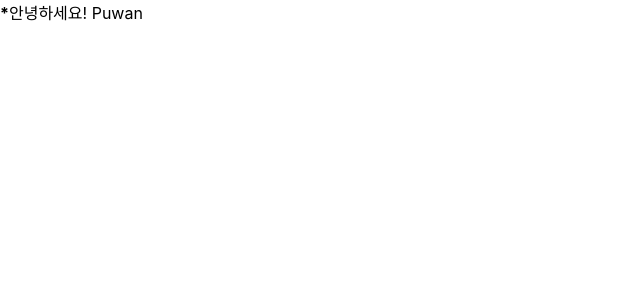
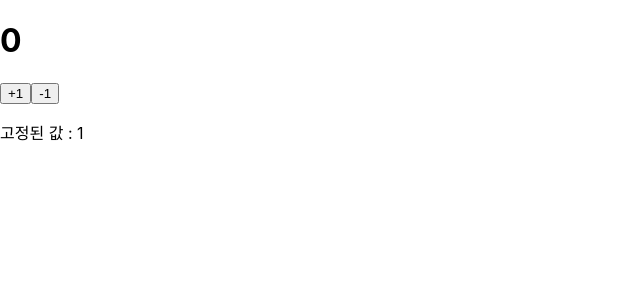
Before and after one commit to JeongTaehwan/Learn-React, a React (Create React App) app: page / in a window 1280 px wide. Shown: the top 300 px of the page, without its empty margins (0-640 px from the left). Built offline with nearby package versions, Linux system fonts and the light colour scheme.

Commit message:
[ADD class Components setState]
[ADD class Components setState]

```diff
--- a/src/components/Counter.js
+++ b/src/components/Counter.js
@@ -1,44 +1,73 @@
-import React, { useReducer } from 'react';
+import React, { Component } from 'react';
 
-function reducer(state, action) {
-    switch (action.type) {
-        case 'INCREASE':
-            return state + 1;
-        case 'DECREASE':
-            return state - 1;
-        case 'RESET':
-            return state - state;
-        default:
-            throw new Error('Unhandled Action');
+class Counter extends Component {
+
+    state = {
+        counter: 0,
+        fix: 1
+    }
+    handleIncrease = () => {
+        this.setState({
+            counter: this.state.counter + 1
+        });
+    }
+
+    handleDecrease = () => {
+        this.setState({
+            counter: this.state.counter - 1
+        });
+    }
+    render() {
+        return (
+            <div>
+                <h1>{this.state.counter}</h1>
+                <button onClick={this.handleIncrease}>+1</button>
+                <button onClick={this.handleDecrease}>-1</button>
+                <p>고정된 값 : {this.state.fix}</p>
+            </div>
+        )
     }
 }
 
-function Counter() {
+// function reducer(state, action) {
+//     switch (action.type) {
+//         case 'INCREASE':
+//             return state + 1;
+//         case 'DECREASE':
+//             return state - 1;
+//         case 'RESET':
+//             return state - state;
+//         default:
+//             throw new Error('Unhandled Action');
+//     }
+// }
 
-    const [number, dispatch] = useReducer(reducer, 0);
-    const plus = () => {
-        dispatch({
-            type: 'INCREASE'
-        });
-    }
-    const minus = () => {
-        dispatch({
-            type: 'DECREASE'
-        });
-    }
-    const reset = () => {
-        dispatch({
-            type: 'RESET'
-        });
-    }
-    return (
-        <div>
-            <h1>{number}</h1>
-            <button onClick={plus}>+1</button>
-            <button onClick={minus}>-1</button>
-            <button onClick={reset}>reset</button>
-        </div>
-    )
-};
+// function Counter() {
+
+//     const [number, dispatch] = useReducer(reducer, 0);
+//     const plus = () => {
+//         dispatch({
+//             type: 'INCREASE'
+//         });
+//     }
+//     const minus = () => {
+//         dispatch({
+//             type: 'DECREASE'
+//         });
+//     }
+//     const reset = () => {
+//         dispatch({
+//             type: 'RESET'
+//         });
+//     }
+//     return (
+//         <div>
+//             <h1>{number}</h1>
+//             <button onClick={plus}>+1</button>
+//             <button onClick={minus}>-1</button>
+//             <button onClick={reset}>reset</button>
+//         </div>
+//     )
+// };
 
 export default Counter;
--- a/src/index.js
+++ b/src/index.js
@@ -3,11 +3,11 @@
 import './index.css';
 import App from './App';
 import reportWebVitals from './reportWebVitals';
-import Hello from './components/hello';
+import Counter from './components/Counter';
 
 ReactDOM.render(
   <React.StrictMode>
-    <Hello name="Puwan" isSpecial />
+    <Counter />
   </React.StrictMode>,
   document.getElementById('root')
 );
```
